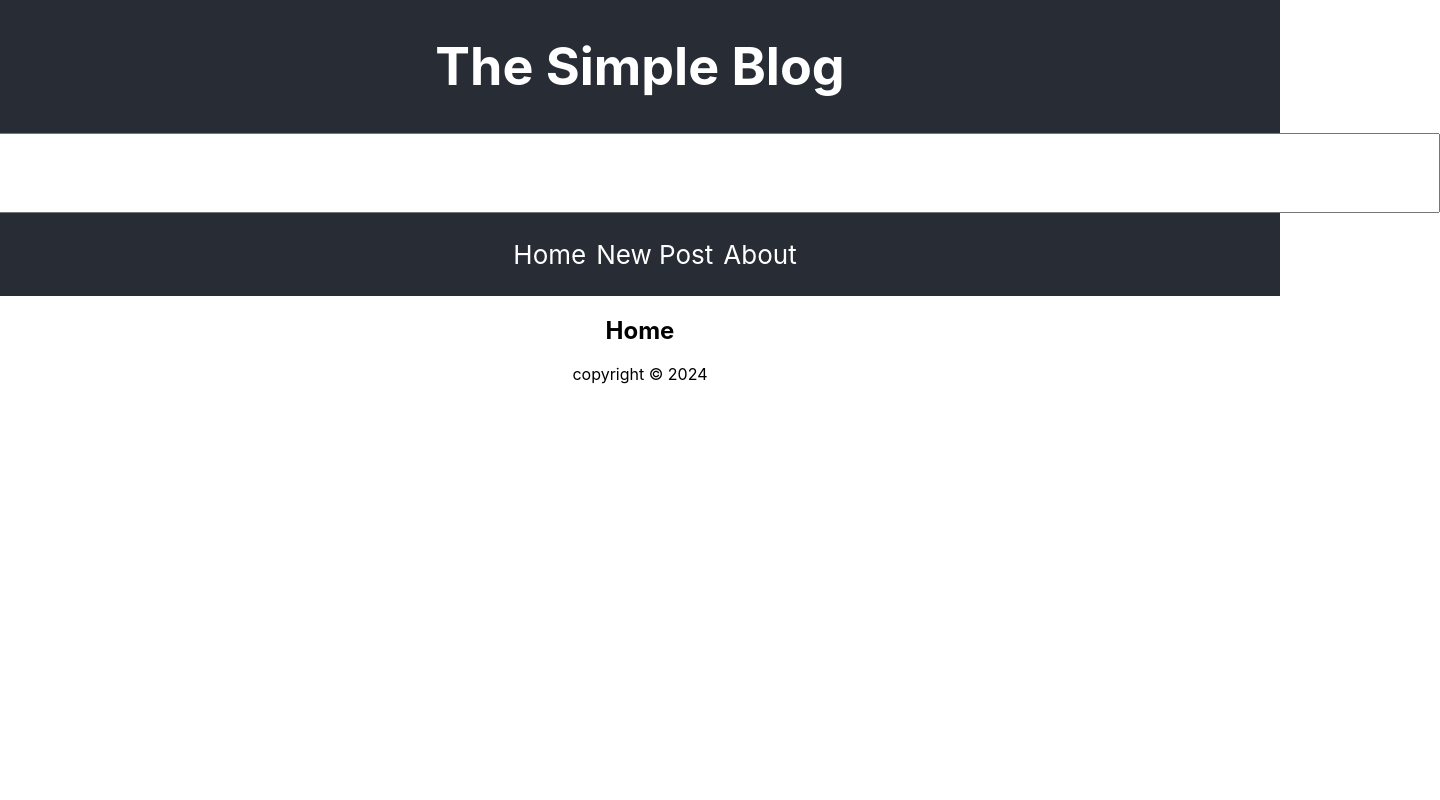
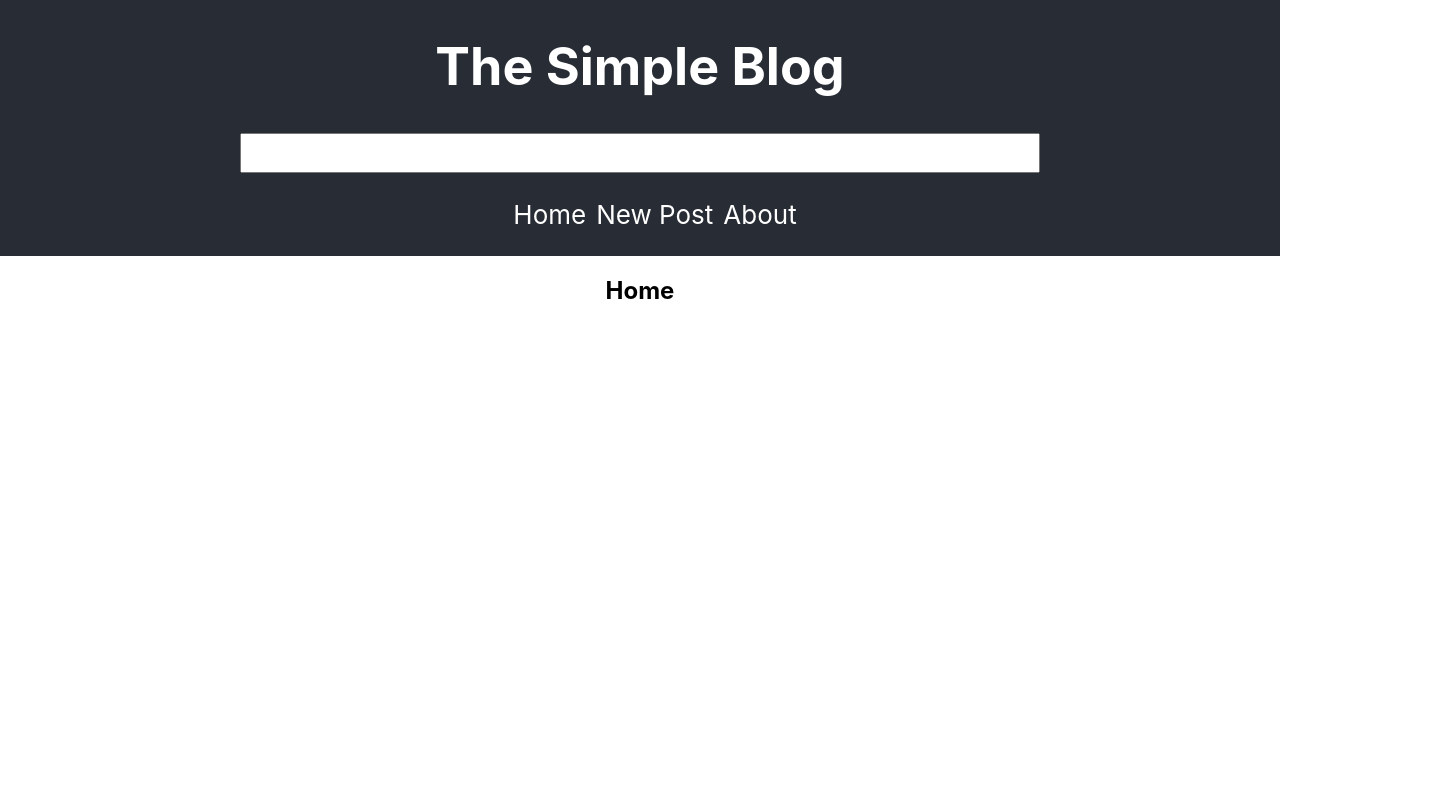
Before and after one commit to enowmbi/react-blog, a React (Create React App) app: page / in a window 1280 px wide. Shown: the top 800 px of the page, 1440 px wide, since content can reach past the window. Built offline with nearby package versions, Linux system fonts and the light colour scheme.

Commit message:
Add more styles to footer and header components

```diff
--- a/src/App.css
+++ b/src/App.css
@@ -1,10 +1,5 @@
 .App {
   text-align: center;
-}
-
-.App-logo {
-  height: 40vmin;
-  pointer-events: none;
 }
 
 @media (prefers-reduced-motion: no-preference) {
@@ -44,9 +39,24 @@ nav ul li a:hover{
 }
 
 div input{
-    width: 200vh;
-    height: 10vh;
+    width: 100vh;
+    height: 5vh;
     font-size: 20px;
+}
+
+main{
+   height: 100vh;
+}
+
+footer{
+  background-color: #282c34;
+  min-height: 10vh;
+  display: flex;
+  flex-direction: column;
+  align-items: center;
+  justify-content: center;
+  font-size: calc(5px + 2vmin);
+  color: white;
 }
 
 .App-link {
--- a/src/App.js
+++ b/src/App.js
@@ -15,6 +15,7 @@ function App() {
         className="header"
         title={"The Simple Blog"}
       />
+      <main>
           <Routes>
               <Route path="/" element={<Home />} />
               <Route path="/posts/new" element={<NewPost />} />
@@ -22,6 +23,7 @@ function App() {
               <Route path="/about" element={<About />} />
               <Route path="/*" element={<Missing />} />
           </Routes>
+      </main>
       <Footer />
     </div>
   );
```
Lines whose indentation alone changed are shown as unchanged.
